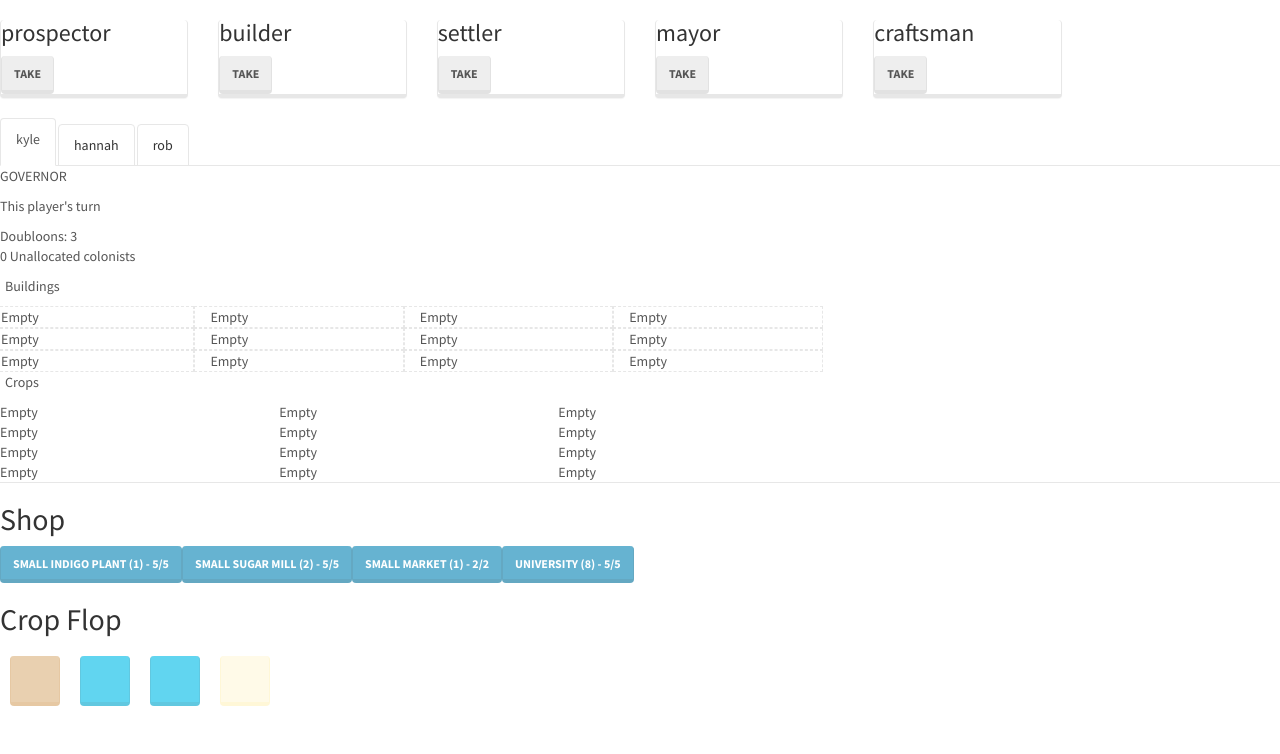
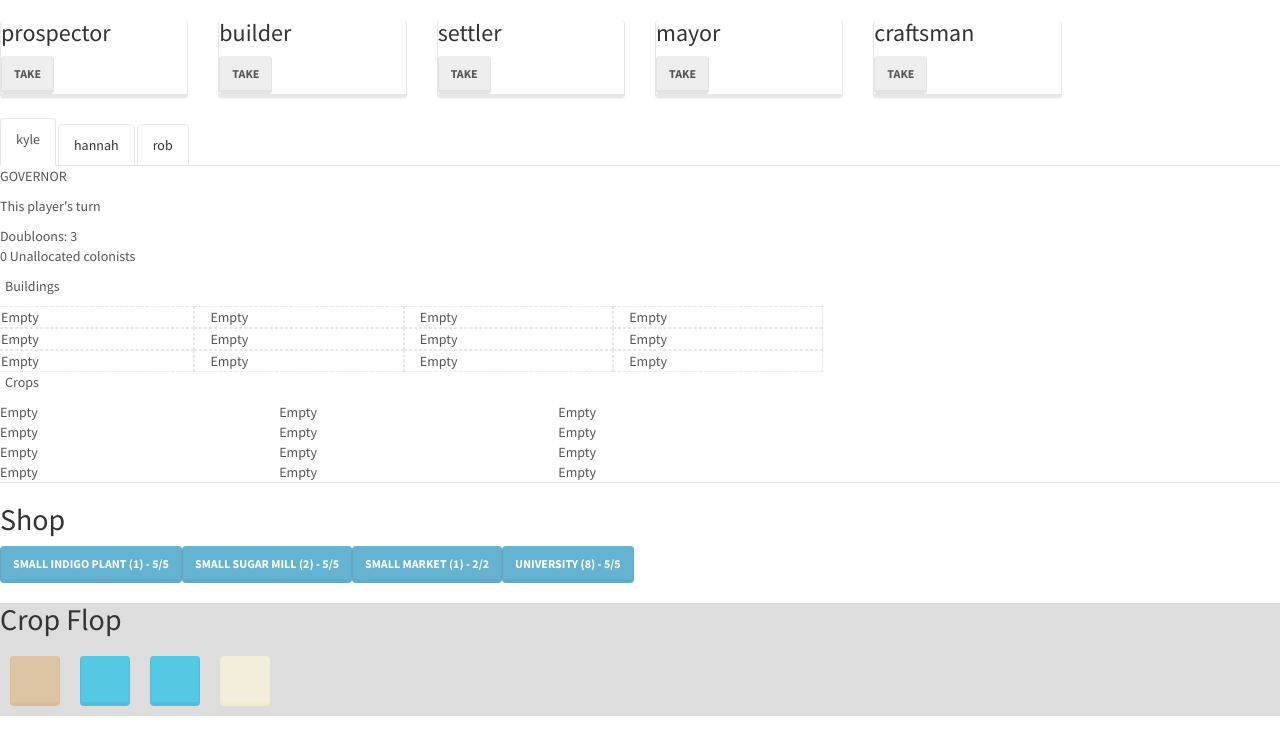
Before and after one commit to AJamesPhillips/rico, a React app: page / in a window 1280 px wide. Shown: the top 754 px of the page. Built offline with nearby package versions, Linux system fonts and the light colour scheme.

Commit message:
Add background to crop flop

```diff
--- a/src/components/settler/Flop.jsx
+++ b/src/components/settler/Flop.jsx
@@ -9,7 +9,7 @@ let Flop = ({
   settlerPhase
 }) => {
   return (
-    <div>
+    <div style={{ backgroundColor: '#DDD' }}>
       <h2>Crop Flop</h2>
       {
         flop.map((crop, index) => {
```
